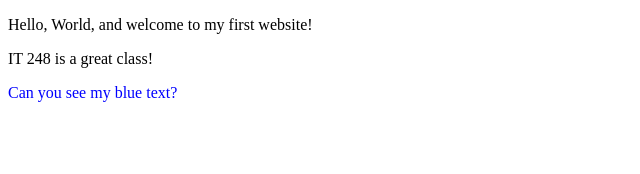
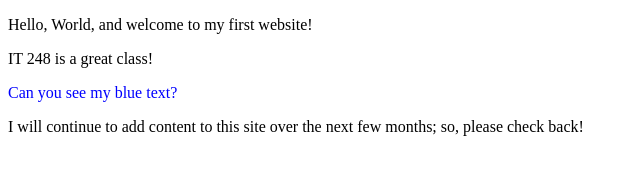
Before and after one commit to wellsro/wellsro.github.io, a plain HTML site: page index.html in a window 1280 px wide. Shown: the whole page, without its empty margins (0-640 px from the left). Drawn offline with Linux system fonts and the light colour scheme.

Commit message:
Update index.html

```diff
--- a/index.html
+++ b/index.html
@@ -13,6 +13,7 @@
        <p></p>
        <p><font color=0000FF align="center"> Can you see my blue text?</font></p>
        <p></p>
+       <p>I will continue to add content to this site over the next few months; so, please check back!</p>     </p>
 
     </body>
 </html>
```
